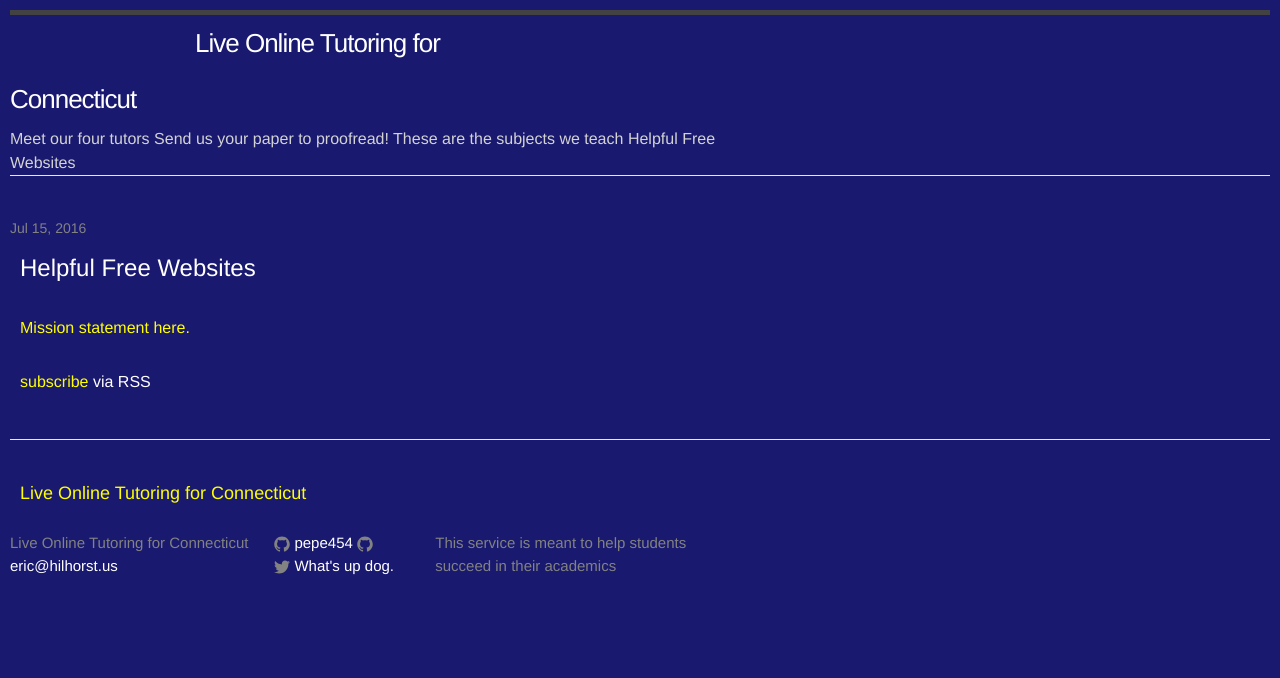
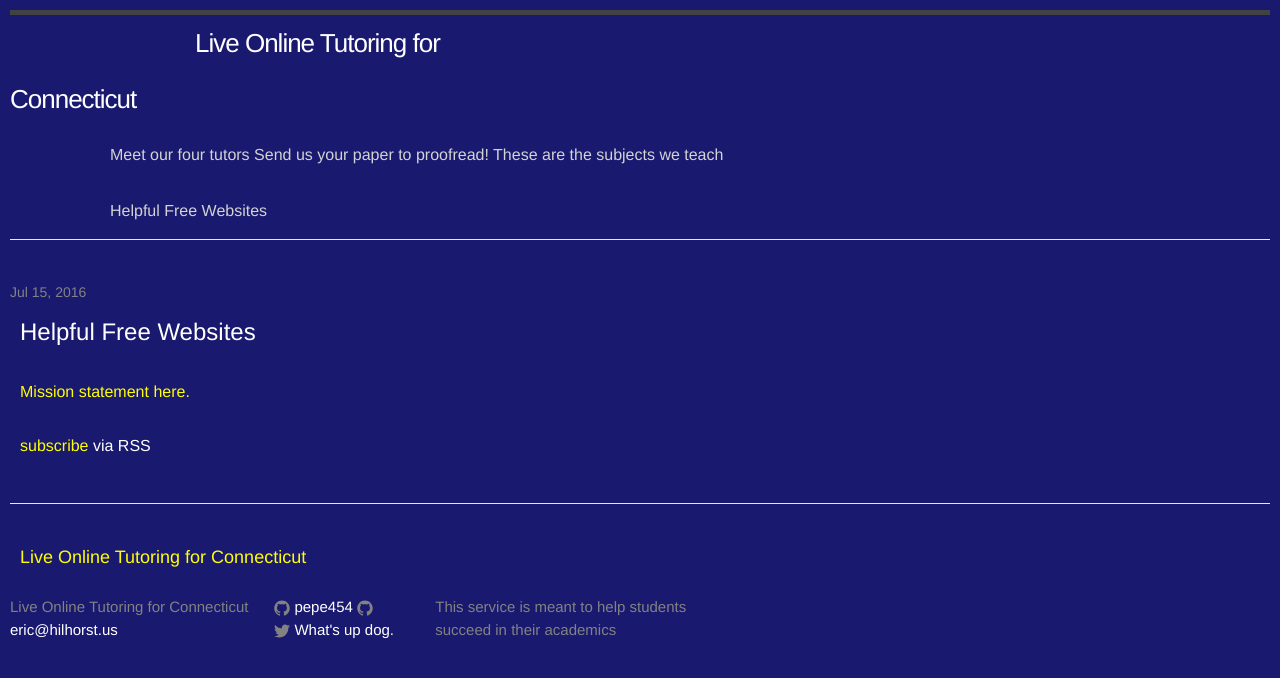
Before and after one commit to pepe454/pepe454.github.io, a Jekyll site: the page built from index.html, in a window 1280 px wide. Shown: the top 678 px of the page. Built offline with Jekyll 4.4.1, drawn with Linux system fonts in a browser that asks for light colours.

Commit message:
Update _layout.scss

```diff
--- a/_sass/_layout.scss
+++ b/_sass/_layout.scss
@@ -23,8 +23,8 @@
 
 
 .site-nav {
-    line-height: 0px;
-    margin-left: 0px;
+    line-height: 56px;
+    margin-left: 100px;
 
     .menu-icon {
         display: none;
@@ -43,7 +43,7 @@
     @include media-query($on-palm) {
         position: absolute;
         top: 9px;
-        right: $spacing-unit / 2;
+        right: 0;
         background-color: $background-color;
         border: 1px solid $grey-color-light;
         border-radius: 5px;
```
